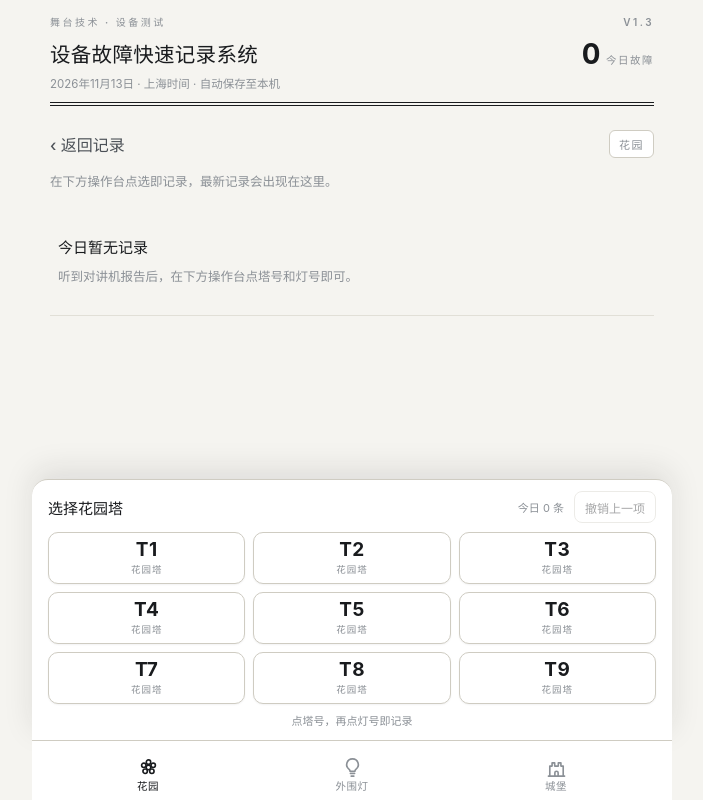
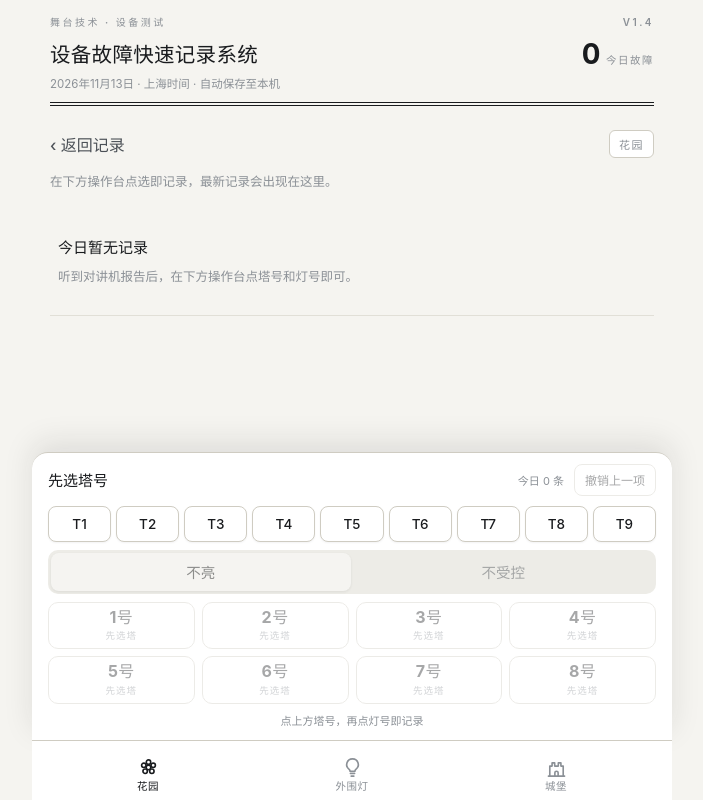
Before and after one commit to tanghaitian04-debug/disney-equipment-check, a React (Vite) app: page / in a window 1280 px wide. Both pictures are taken after a click on the button "花园". Shown: the whole page, without its empty margins (288-991 px from the left). Built offline with nearby package versions, Linux system fonts and the light colour scheme.

Commit message:
V1.4.0: speed pass — fixed deck layout, segmented fault switch, remembered tower/page, wake lock, haptic tick

```diff
--- a/package.json
+++ b/package.json
@@ -1,6 +1,6 @@
 {
   "name": "disney-equipment-check",
-  "version": "1.3.0",
+  "version": "1.4.0",
   "private": true,
   "type": "module",
   "scripts": {
--- a/public/sw.js
+++ b/public/sw.js
@@ -1,4 +1,4 @@
-const CACHE='equipment-check-v1-1.3.0';
+const CACHE='equipment-check-v1-1.4.0';
 self.addEventListener('install',event=>{event.waitUntil((async()=>{const cache=await caches.open(CACHE);const response=await fetch('/',{cache:'reload'});if(!response.ok)throw Error('无法更新离线页面');await cache.put('/',response.clone());const html=await response.text();const assets=[...html.matchAll(/(?:src|href)="([^"\s]+\.(?:js|css))"/g)].map(m=>m[1]);await cache.addAll(['/manifest.webmanifest','/icon.svg',...assets]);await self.skipWaiting()})())});
 self.addEventListener('activate',event=>{event.waitUntil(caches.keys().then(keys=>Promise.all(keys.filter(k=>k.startsWith('equipment-check-')&&k!==CACHE).map(k=>caches.delete(k)))).then(()=>self.clients.claim()))});
 self.addEventListener('fetch',event=>{if(event.request.method!=='GET'||new URL(event.request.url).origin!==self.location.origin)return;event.respondWith((async()=>{try{const response=await fetch(event.request);if(response.ok){const copy=response.clone();event.waitUntil(caches.open(CACHE).then(c=>c.put(event.request,copy)))}return response}catch{return await caches.match(event.request)||(event.request.mode==='navigate'?await caches.match('/'):null)||Response.error()}})())});
--- a/src/main.tsx
+++ b/src/main.tsx
@@ -13,8 +13,11 @@ function App() {
   });
   const [today, setToday] = useState(dayKey());
   const [selected, setSelected] = useState(dayKey());
-  const [page, setPage] = useState('home');
-  const [tower, setTower] = useState<number | null>(null);
+  // UI position (page + tower) is remembered separately from records, so switching
+  // tabs, a refresh, or reopening the app lands exactly where the operator left off.
+  const uiInit = (() => { try { return JSON.parse(localStorage.getItem('equipment-check-ui-v1') || '{}'); } catch { return {}; } })();
+  const [page, setPage] = useState<string>(['home', 'garden', 'outer', 'castle'].includes(uiInit.page) ? uiInit.page : 'home');
+  const [tower, setTower] = useState<number | null>(Number.isInteger(uiInit.tower) && uiInit.tower >= 1 && uiInit.tower <= 9 ? uiInit.tower : null);
   const [uncontrolled, setUncontrolled] = useState(false);
   const [updateReady, setUpdateReady] = useState(false);
   const [toast, setToast] = useState('');
@@ -23,6 +26,20 @@ function App() {
   const [history, setHistory] = useState<Row[][]>([]);
   const timer = useRef<ReturnType<typeof setTimeout> | null>(null);
   const rowsRef = useRef(rows); rowsRef.current = rows;
+
+  useEffect(() => { try { localStorage.setItem('equipment-check-ui-v1', JSON.stringify({ page, tower })); } catch {} }, [page, tower]);
+
+  // Keep the screen awake while the app is open (testing sessions are long);
+  // silently no-op where the Wake Lock API is unavailable.
+  useEffect(() => {
+    let lock: any = null;
+    const request = async () => { try { if (!lock || lock.released) lock = await (navigator as any).wakeLock?.request('screen'); } catch {} };
+    const onVis = () => { if (document.visibilityState === 'visible') request(); };
+    document.addEventListener('pointerdown', request);
+    document.addEventListener('visibilitychange', onVis);
+    request();
+    return () => { document.removeEventListener('pointerdown', request); document.removeEventListener('visibilitychange', onVis); };
+  }, []);
 
   useEffect(() => {
     const changed = () => setUpdateReady(true);
@@ -71,6 +88,7 @@ function App() {
     if (mutate(next)) {
       setToday(dayKey()); setSelected(dayKey());
       setUncontrolled(false); // auto-reset fault; tower intentionally NOT reset
+      navigator.vibrate?.(10);
       notify(`已记录 ${recordText(next[0])}`);
     }
   };
@@ -82,6 +100,7 @@ function App() {
     const next = toggleOuter(rowsRef.current, code, now);
     if (mutate(next)) {
       setToday(dayKey(now)); setSelected(dayKey(now));
+      navigator.vibrate?.(10);
       notify(marked ? `已取消 ${code}` : `已记录 ${recordText(next[0])}`);
     }
   };
@@ -104,7 +123,7 @@ function App() {
     setTimeout(() => URL.revokeObjectURL(url), 10000); notify('已导出全部历史记录');
   };
   const navigate = (id: string) => {
-    window.scrollTo(0, 0); setPage(id); setTower(null); setUncontrolled(false); setConfirm(false);
+    window.scrollTo(0, 0); setPage(id); setUncontrolled(false); setConfirm(false);
     if (id === 'outer') setSelected(dayKey());
   };
 
@@ -130,38 +149,34 @@ function App() {
   const gardenDeck = page === 'garden' && (
     <div className="deck">
       <div className="deck-head">
-        <strong>{tower ? `T${tower} · 选择灯具` : '选择花园塔'}</strong>
+        <strong>{tower ? `T${tower} · 选择灯具` : '先选塔号'}</strong>
         <span className="deck-count">今日 {todayRows.length} 条</span>
         <button disabled={!canUndo} onClick={undoLast}>撤销上一项</button>
       </div>
-      {tower !== null && (
-        <>
-          <div className="tower-strip" role="group" aria-label="快速切换塔号">
-            {Array.from({ length: 9 }, (_, i) => i + 1).map(n => (
-              <button key={n} className={n === tower ? 'active' : ''} aria-pressed={n === tower} onClick={() => { setTower(n); setUncontrolled(false); }}>T{n}</button>
-            ))}
-          </div>
-          <label className={uncontrolled ? 'fault-option checked' : 'fault-option'}>
-            <input type="checkbox" checked={uncontrolled} onChange={e => setUncontrolled(e.target.checked)} />
-            <strong>不受控</strong><span>{uncontrolled ? '本条记录为不受控' : '未勾选 · 默认不亮'}</span>
-          </label>
-        </>
-      )}
-      <div className={tower ? 'grid lamps' : 'grid towers'}>
-        {Array.from({ length: tower ? 8 : 9 }, (_, i) => i + 1).map(n => (
-          <button disabled={!!error} className="device" key={n} onClick={() => { if (tower) add(n); else { setUncontrolled(false); setTower(n); } }}>
-            <strong>{tower ? `${n}号` : `T${n}`}</strong><small>{tower ? `7${tower}${String(n).padStart(2, '0')}` : '花园塔'}</small>
+      <div className="tower-strip" role="group" aria-label="选择塔号">
+        {Array.from({ length: 9 }, (_, i) => i + 1).map(n => (
+          <button key={n} className={n === tower ? 'active' : ''} aria-pressed={n === tower} onClick={() => { setTower(n); setUncontrolled(false); }}>T{n}</button>
+        ))}
+      </div>
+      <div className="segmented" role="group" aria-label="故障类型">
+        <button className={!uncontrolled ? 'active' : ''} aria-pressed={!uncontrolled} disabled={tower === null} onClick={() => setUncontrolled(false)}>不亮</button>
+        <button className={uncontrolled ? 'active bad' : ''} aria-pressed={uncontrolled} disabled={tower === null} onClick={() => setUncontrolled(true)}>不受控</button>
+      </div>
+      <div className="grid lamps">
+        {Array.from({ length: 8 }, (_, i) => i + 1).map(n => (
+          <button disabled={!!error || tower === null} className="device" key={n} onClick={() => add(n)}>
+            <strong>{n}号</strong><small>{tower ? `7${tower}${String(n).padStart(2, '0')}` : '先选塔'}</small>
           </button>
         ))}
       </div>
-      <p className="deck-hint">{tower ? '点灯号即记录，留在当前塔可连续记录' : '点塔号，再点灯号即记录'}</p>
+      <p className="deck-hint">{tower ? '点灯号即记录，留在当前塔可连续记录' : '点上方塔号，再点灯号即记录'}</p>
     </div>
   );
 
   return (
     <div className={page === 'garden' ? 'app has-deck' : 'app'}>
       <header>
-        <div className="eyebrow"><span>舞台技术 · 设备测试</span><span className="version">V1.3</span></div>
+        <div className="eyebrow"><span>舞台技术 · 设备测试</span><span className="version">V1.4</span></div>
         <div className="title-row">
           <h1>设备故障快速记录系统</h1>
           <div className="count"><strong>{todayRows.length}</strong><span>今日故障</span></div>
@@ -206,7 +221,7 @@ function App() {
         ) : (
           <>
             <div className="section-title">
-              <button className="back" onClick={() => { setUncontrolled(false); tower ? setTower(null) : navigate('home'); }}>‹ {tower ? '返回塔选择' : '返回记录'}</button>
+              <button className="back" onClick={() => navigate('home')}>‹ 返回记录</button>
               <span className="badge">{page === 'garden' ? '花园' : regions.find(r => r.id === page)?.name}</span>
             </div>
 
@@ -222,7 +237,7 @@ function App() {
                 <div className="outer-summary"><span>7个区域 · 27台灯具</span><button disabled={!canUndo} onClick={undoLast}>撤销上一项</button></div>
                 <div className="area-chips">
                   {roofs.map((g: any) => (
-                    <button key={g.roof} onClick={() => document.getElementById(`roof-${g.roof}`)?.scrollIntoView({ behavior: 'smooth', block: 'start' })}>{g.name}</button>
+                    <button key={g.roof} onClick={() => document.getElementById(`roof-${g.roof}`)?.scrollIntoView({ behavior: 'auto', block: 'start' })}>{g.name}</button>
                   ))}
                 </div>
                 <div className="roof-list">
--- a/src/style.css
+++ b/src/style.css
@@ -43,7 +43,7 @@ button:disabled{opacity:.38;cursor:default;box-shadow:none}
 button:focus-visible,select:focus-visible,input:focus-visible{outline:2px solid var(--ink);outline-offset:2px}
 
 .app{max-width:640px;margin:auto;padding:calc(14px + env(safe-area-inset-top)) 18px calc(84px + env(safe-area-inset-bottom))}
-.app.has-deck{padding-bottom:calc(356px + env(safe-area-inset-bottom))}
+.app.has-deck{padding-bottom:calc(332px + env(safe-area-inset-bottom))}
 
 /* —— 紧凑顶栏 —— */
 header{padding-bottom:11px;border-bottom:4px double var(--ink)}
@@ -122,17 +122,16 @@ aside{font-size:11px;color:var(--ink-3);line-height:1.9;padding-top:14px}
 .lamps .device strong{font-size:16px}
 @media(max-width:340px){.lamps{grid-template-columns:repeat(2,1fr)}}
 
-.tower-strip{display:flex;gap:5px;overflow-x:auto;padding:1px 0 8px;-webkit-overflow-scrolling:touch;scrollbar-width:none}
-.tower-strip::-webkit-scrollbar{display:none}
-.tower-strip button{flex:0 0 auto;min-width:44px;min-height:34px;padding:5px 8px;font-size:13px;font-weight:550;border-radius:8px}
+.tower-strip{display:flex;gap:5px;padding:1px 0 8px}
+.tower-strip button{flex:1;min-width:0;min-height:36px;padding:5px 0;font-size:13.5px;font-weight:550;border-radius:8px}
 .tower-strip button.active{background:var(--ink);border-color:var(--ink);color:#fff;box-shadow:none}
 
-.fault-option{display:flex;align-items:center;gap:9px;min-height:42px;border:1px solid var(--line-2);border-radius:9px;padding:7px 10px;margin:0 0 9px;background:var(--surface);cursor:pointer;touch-action:manipulation}
-.fault-option input{width:20px;height:20px;margin:0;accent-color:var(--accent)}
-.fault-option strong{font-size:14px;font-weight:600}
-.fault-option span{font-size:10.5px;color:var(--ink-3);margin-left:auto}
-.fault-option.checked{border-color:var(--accent);background:var(--accent-bg)}
-.fault-option.checked strong{color:var(--accent)}
+.segmented{display:flex;gap:3px;background:var(--surface-2);border-radius:10px;padding:3px;margin:0 0 8px}
+.segmented button{flex:1;min-height:38px;border:0;background:transparent;box-shadow:none;border-radius:8px;font-size:14.5px;font-weight:600;color:var(--ink-2);padding:6px 0}
+.segmented button:active{transform:none;background:transparent}
+.segmented button.active{background:var(--surface);color:var(--ink);box-shadow:0 1px 3px rgba(25,27,30,.18)}
+.segmented button.active.bad{background:var(--accent);color:#fff;box-shadow:none}
+.segmented button:disabled{opacity:.45}
 
 /* —— 记录区（花园页） —— */
 .recent{margin-top:4px}
```
Also changed, not shown: 1 other file (tests, documents, lock files or other folders).
